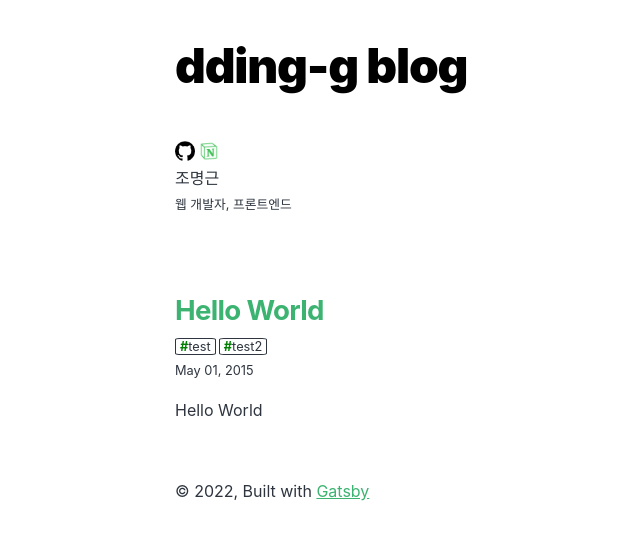
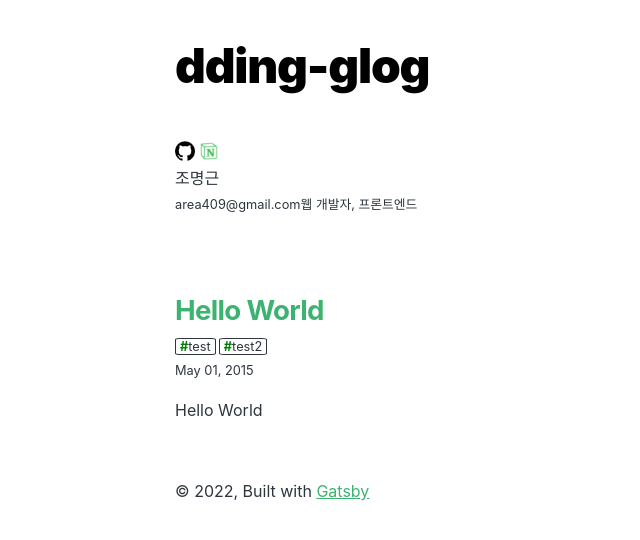
Before and after one commit to dding-g/dding-g.github.io, a Gatsby site: page / in a window 1280 px wide. Shown: the whole page, without its empty margins (149-789 px from the left). Built offline with nearby package versions, Linux system fonts and the light colour scheme; Gatsby itself is replaced by a stand-in of ours; a web font is replaced by a local one.

Commit message:
feat: email 추가

```diff
--- a/gatsby-config.js
+++ b/gatsby-config.js
@@ -1,14 +1,14 @@
 module.exports = {
   siteMetadata: {
-    title: `dding-g blog`,
+    title: "dding-glog",
     author: {
-      name: `MyeongGeunJo`,
+      name: "myeonggeun.jo",
       summary: "Web developer. Front-end",
     },
-    description: `ddingg의 블로그`,
-    siteUrl: `https://gatsbystarterblogsource.gatsbyjs.io/`,
+    description: "ddingg의 블로그",
+    siteUrl: "https://dding-g.github.io",
     social: {
-      instagram: `https://www.instagram.com/dding_gg/`,
+      instagram: "https://www.instagram.com/dding_gg/",
     },
   },
   plugins: [
--- a/package.json
+++ b/package.json
@@ -1,7 +1,7 @@
 {
-  "name": "gatsby-starter-blog",
+  "name": "dding-glog",
   "private": true,
-  "description": "A starter for a blog powered by Gatsby and Markdown",
+  "description": "조명근 개인 blog",
   "version": "0.1.0",
   "author": "Kyle Mathews <mathews.kyle@gmail.com>",
   "bugs": {
--- a/src/components/bio.js
+++ b/src/components/bio.js
@@ -56,6 +56,7 @@ const Bio = () => {
       </div>
       <div>
         <p>조명근</p>
+        <small>area409@gmail.com</small>
         <small>웹 개발자, 프론트엔드</small>
       </div>
     </div>
```
